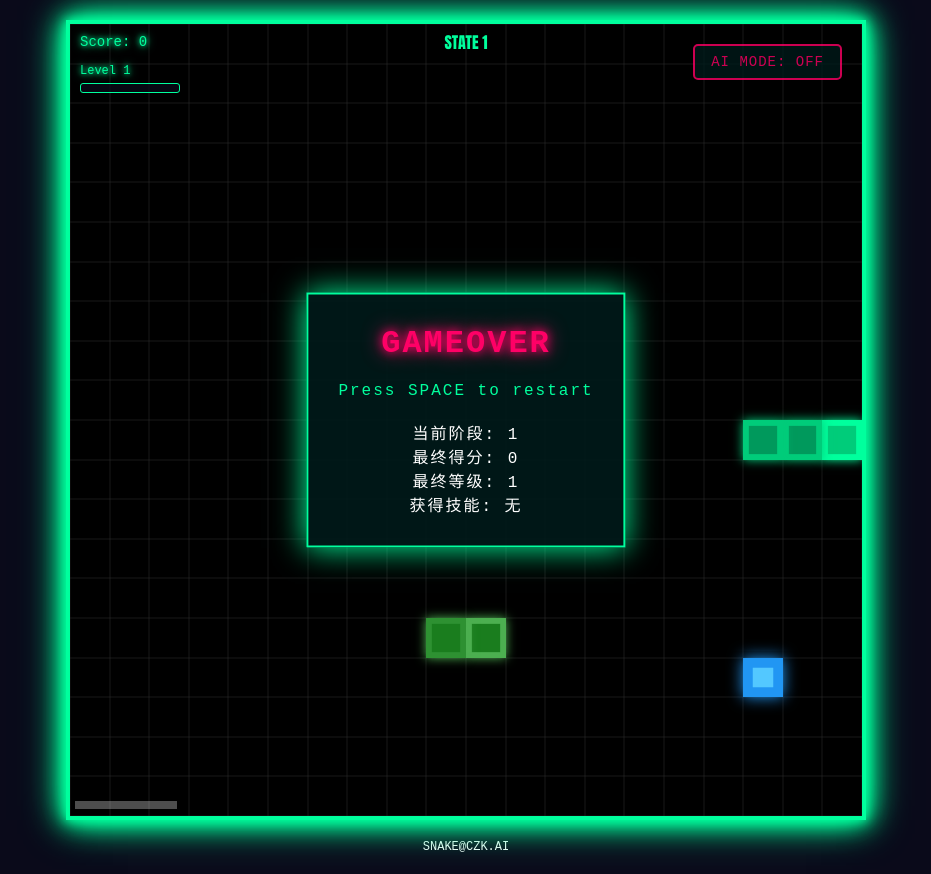
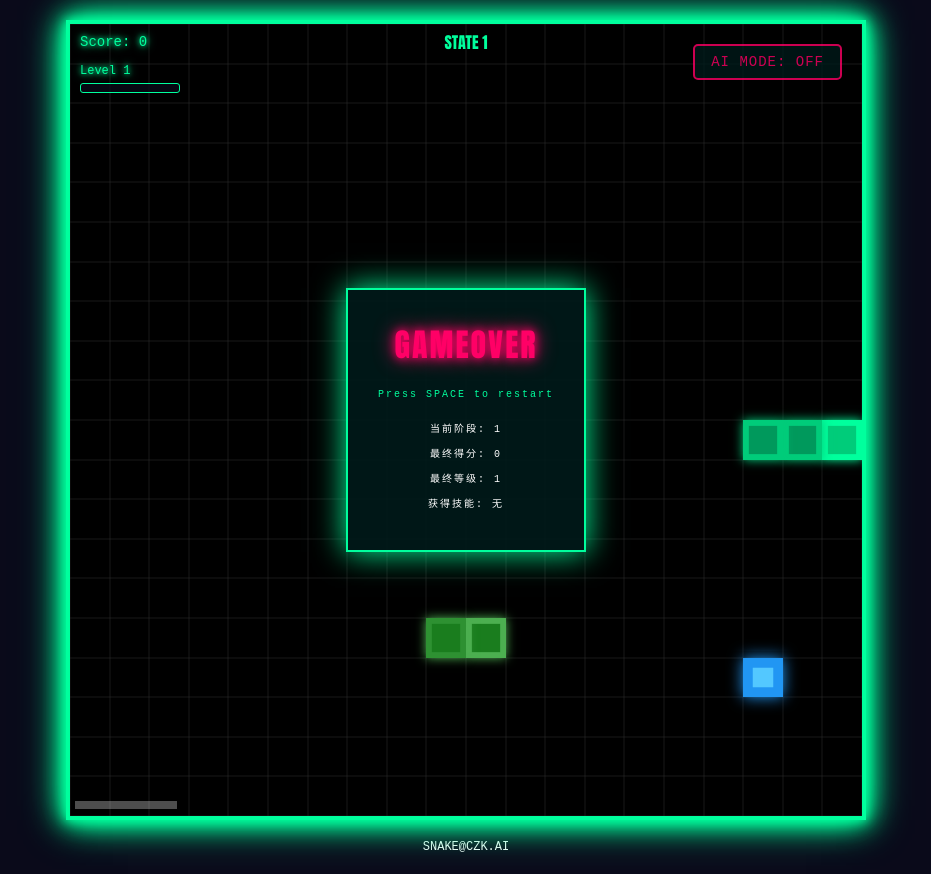
Before and after one commit to ctrlpp/snake-game, a plain HTML site: page index.html in a window 1280 px wide. Shown: the whole page, without its empty margins (174-1105 px from the left). Drawn offline with Linux system fonts and the light colour scheme.

Commit message:
Update style.css

```diff
--- a/style.css
+++ b/style.css
@@ -497,7 +497,13 @@ button.active {
         0 0 20px #ff0066;
     margin-bottom: 20px;
     font-size: clamp(20px, 5vw, 32px);
+    font-family: Impact, Haettenschweiler, 'Arial Narrow Bold', sans-serif;
     animation: shake 0.2s infinite;
+}
+
+#gameOver p {
+    font-size: 10px;
+    margin-bottom: 10px;
 }
 
 .hidden {
```
